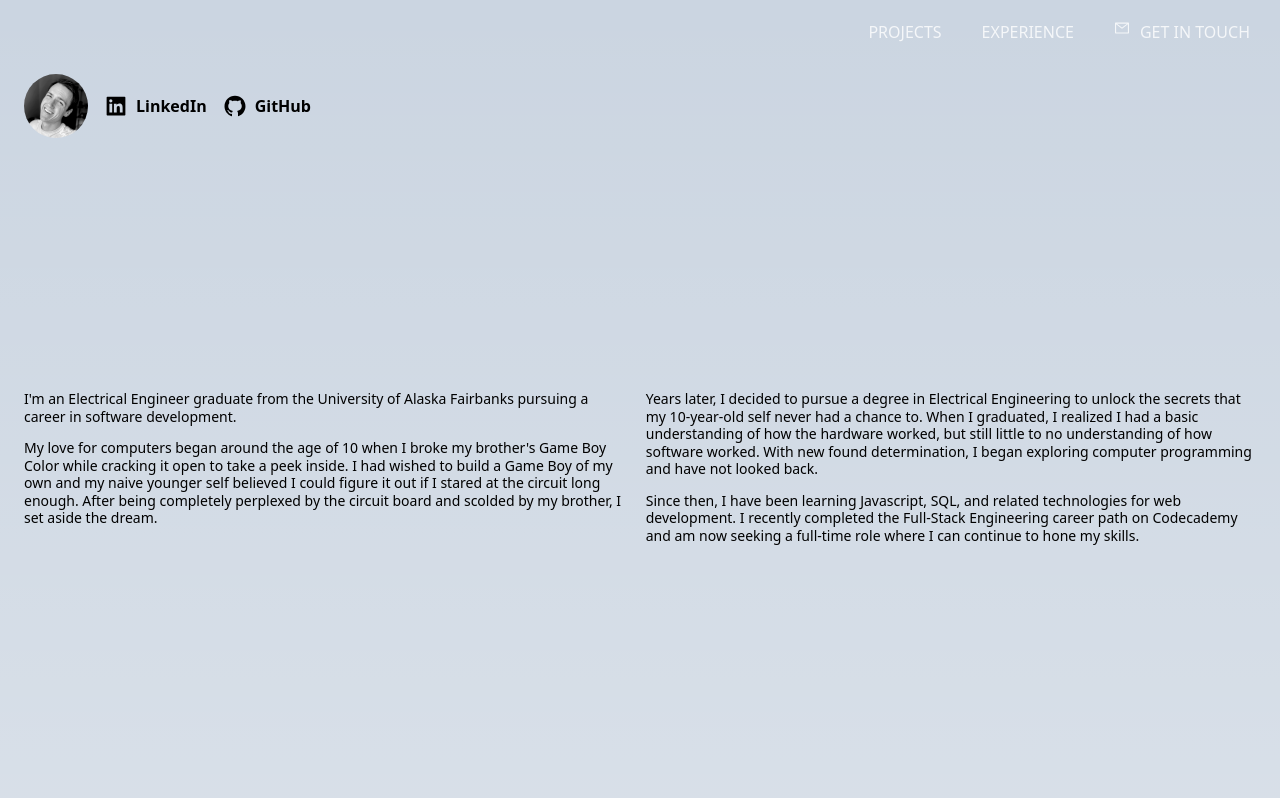
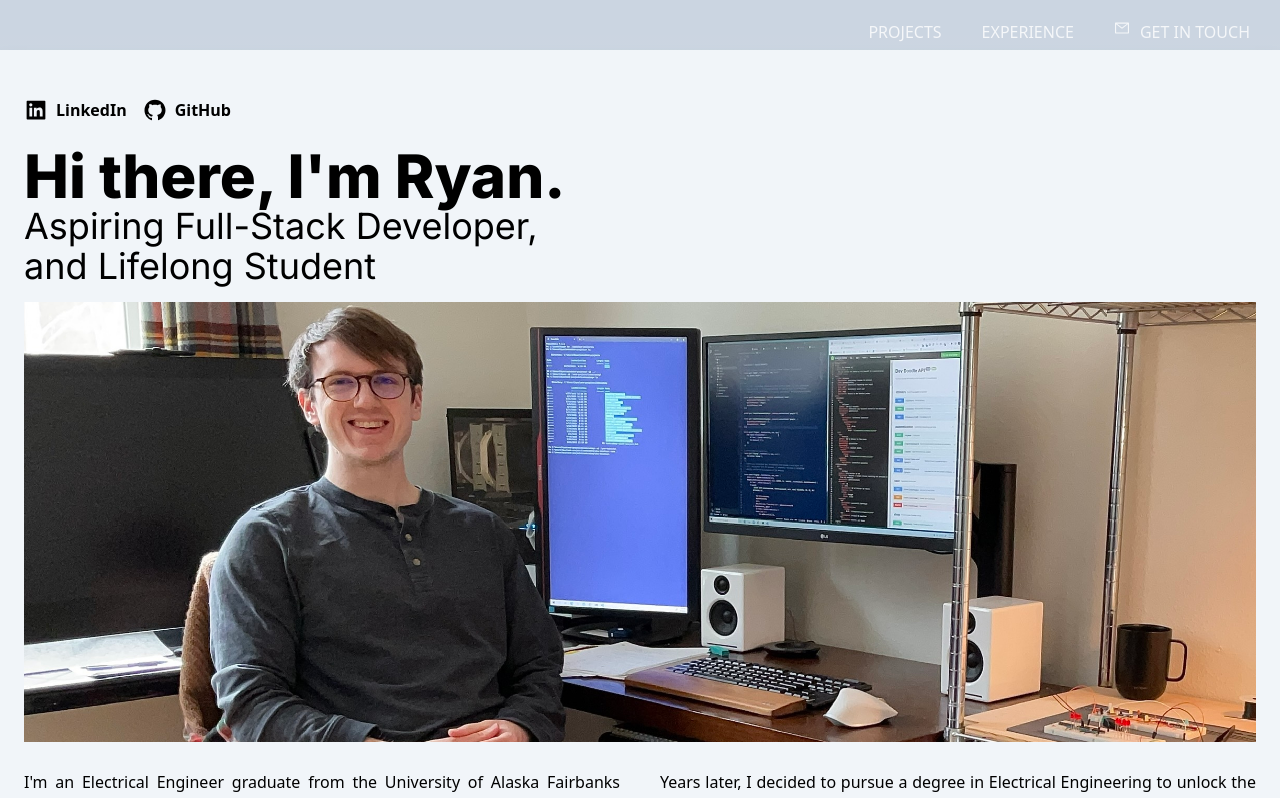
Before and after one commit to rbonk907/portfolio-website, a Next.js app: page / in a window 1280 px wide. Shown: the top 798 px of the page. Built offline with nearby package versions, Linux system fonts and the light colour scheme.

Commit message:
update hero banner styling

```diff
--- a/components/hero-banner.js
+++ b/components/hero-banner.js
@@ -1,15 +1,19 @@
-import styles from '../styles/HeroBanner.module.css';
 import profile from '../resources/images/profile-small.png';
 import bannerPhoto from '../public/banner-photo.jpg';
 import Image from 'next/image';
 import scrollTo from '../utility/scrollTo';
 import { AiFillGithub, AiFillLinkedin, AiOutlineSelect } from 'react-icons/ai';
+import { Inter } from '@next/font/google';
 
-const HeroBanner = ({lexend}) => {
+const inter = Inter({ subsets: ['latin'] });
+
+const HeroBanner = () => {
+
     return (
-        <div className={styles.heroBanner}>
-            <div className="flex items-center gap-4">
-                <div className="w-16 h-16">
+        <div className="bg-slate-100 shadow-lg shadow-slate-400 p-6 flex flex-col max-w-screen-2xl">
+            {/* socials */}
+            <div className="flex items-center gap-4 order-3 md:-order-1 py-6">
+                <div className="w-16 h-16 md:hidden">
                     <Image
                         src={profile}
                         className='rounded-full w-full h-auto'
@@ -34,36 +38,43 @@ const HeroBanner = ({lexend}) => {
                     </li>
                 </ul>
             </div>
-            <div className={styles.maxWidth}>
-                <h1>Hi there, I&apos;m Ryan.</h1>
-                <h2><span>Aspiring Full-Stack Developer,</span><span>and Lifelong Student</span></h2>
-                {/* <div className={`${styles.maxWidth} ${styles.overflowXHidden}`}>
-                    <div className={styles.bannerImageContainer}>
-                        <Image src={bannerPhoto} alt="Ryan at his desk" />
+            <div className={inter.className}>
+                <h1 className='text-4xl font-extrabold order-1 md:text-6xl'>Hi there, I&apos;m Ryan.</h1>
+                <h2 className='text-2xl order-2 md:text-4xl'>
+                    <span className='block'>Aspiring Full-Stack Developer,</span>
+                    <span className='block'>and Lifelong Student</span>
+                </h2>
             </div>
-                </div> */}
+            <div className='hidden md:block md:order-3 py-4 overflow-x-hidden max-w-[1700px]'>
+                <div className='h-[440px] md:relative w-[1650px] overflow-hidden'>
+                    <Image
+                    src={bannerPhoto}
+                    alt="Ryan at his desk"
+                    className='w-full h-fit block absolute -bottom-[290px]' />
+                </div>
+            </div>
 
-                <div className={styles.infoBlurb}>
-                    <div className={styles.col1}>
-                        <p >
+
+
+            <div className='text-md text-justify flex flex-wrap justify-center gap-x-10 order-4 w-full'>
+                <div className='min-w-[24rem] max-w-2xl flex-1'>
+                    <p className='py-3'>
                         I&apos;m an Electrical Engineer graduate from the University of Alaska Fairbanks pursuing a career in software development.
                     </p>
-                        <p>
+                    <p className='py-3'>
                         My love for computers began around the age of 10 when I broke my brother&apos;s Game Boy Color while cracking it open to take a peek inside. I had wished to build a Game Boy of my own and my naive younger self believed I could figure it out if I stared at the circuit long enough. After being completely perplexed by the circuit board and scolded by my brother, I set aside the dream.
                     </p>
                 </div>
-                    <div className={styles.col2}>
-                        <p>
+                <div className='min-w-[24rem] max-w-2xl flex-1'>
+                    <p className='py-3'>
                         Years later, I decided to pursue a degree in Electrical Engineering to unlock the secrets that my 10-year-old self never had a chance to. When I graduated, I realized I had a basic understanding of how the hardware worked, but still little to no understanding of how software worked. With new found determination, I began exploring computer programming and have not looked back.
                     </p>
-                        <p>
+                    <p className='py-3'>
                         Since then, I have been learning Javascript, SQL, and related technologies for web development. I recently completed the Full-Stack Engineering career path on Codecademy and am now seeking a full-time role where I can continue to hone my skills.
                     </p>
                 </div>
             </div>
         </div>
-
-        </div>
     );
 };
 
```
Lines whose indentation alone changed are shown as unchanged.
